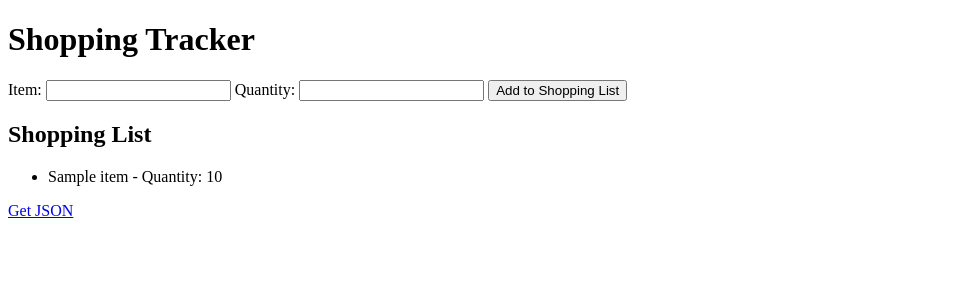
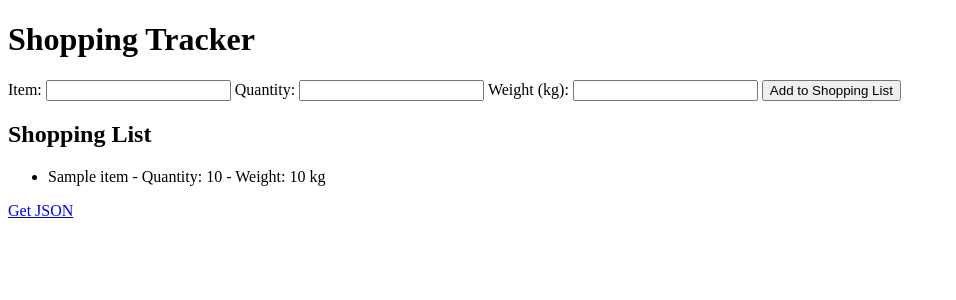
Before and after one commit to PenguinPush/CarbonSense, a Flask app: template templates/shopping.html in a window 1280 px wide. Shown: the top 300 px of the page, without its empty margins (0-956 px from the left). Run offline with Flask 3, Linux system fonts and the light colour scheme; the template is opened without the code that fills it: most values are stand-ins (such as "Sample title", 1, 10 or a date in 2020).

Commit message:
shpoping

```diff
--- a/app.py
+++ b/app.py
@@ -1,4 +1,4 @@
-from flask import Flask, url_for, render_template, redirect
+from flask import Flask, url_for, render_template, redirect, request, jsonify
 
 app = Flask(__name__)
 
@@ -6,7 +6,7 @@ shopping_list = []
 
 @app.route("/")
 def home():
-    return render_template("index.html")
+    return redirect(url_for('/shopping'))
 
 
 @app.route('/transit')
@@ -14,16 +14,26 @@ def transit():
     return render_template('transit.html')
 
 
-@app.route('/shopping')
+@app.route('/shopping', methods=['GET', 'POST'])
 def shopping():
     if request.method == 'POST':
         item = request.form.get('item')
         quantity = int(request.form.get('quantity'))
+        weight = float(request.form.get('weight', 0))
 
-        # Append the item and quantity to the shopping list
-        shopping_list.append({'item': item, 'quantity': quantity})
+        # Append the item, quantity, and weight to the shopping list
+        shopping_list.append({
+            'item': item,
+            'quantity': quantity,
+            'weight': weight
+        })
 
     return render_template('shopping.html', shopping_list=shopping_list)
 
+@app.route('/get_json')
+def get_json():
+    # Convert the shopping list to JSON and return it
+    return jsonify(shopping_list)
+
 if __name__ == "__main__":
     app.run(debug=True)
--- a/templates/shopping.html
+++ b/templates/shopping.html
@@ -1,9 +1,10 @@
+<!-- shopping.html -->
 <!DOCTYPE html>
 <html lang="en">
 <head>
     <meta charset="UTF-8">
     <meta name="viewport" content="width=device-width, initial-scale=1.0">
-    <title>Carbon Sense | Shopping Tracker</title>
+    <title>Shopping Tracker</title>
 </head>
 <body>
     <h1>Shopping Tracker</h1>
@@ -14,13 +15,20 @@
         <label for="quantity">Quantity:</label>
         <input type="number" id="quantity" name="quantity" min="1" required>
 
+        <label for="weight">Weight (kg):</label>
+        <input type="number" id="weight" name="weight" step="0.01" min="0" required>
+
         <button type="submit">Add to Shopping List</button>
     </form>
 
     <h2>Shopping List</h2>
     <ul>
         {% for item in shopping_list %}
-            <li>{{ item['item'] }} - Quantity: {{ item['quantity'] }}</li>
+            <li>
+                {{ item['item'] }} -
+                Quantity: {{ item['quantity'] }} -
+                Weight: {{ item['weight'] }} kg
+            </li>
         {% endfor %}
     </ul>
 
```
